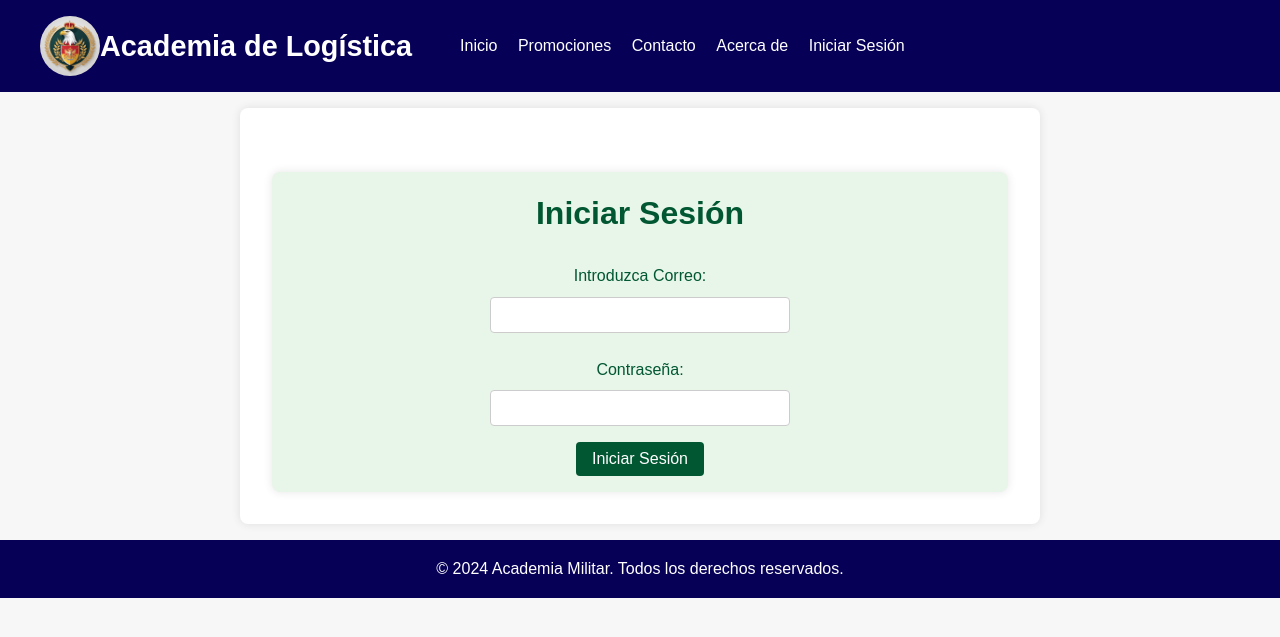
After one commit to ChicoPatino-A/ProyectoPaginaWebAcademiaMilitar, a Flask app: page /iniciarsesion in a window 1280 px wide. The commit adds this page. Shown: the top 637 px of the page. Run offline with Flask 3, Linux system fonts and the light colour scheme.

Commit message:
Creacion de plantillas, mejora de plantillas, y mejoras de diseño

```diff
--- a/app.py
+++ b/app.py
@@ -11,7 +11,7 @@ def johana():
     return '¡Bienvenida Johana!'
 
 @app.route('/principal') # nombre de la ruta
-def abrirIndex(): # funcion que habre la ruta
+def principal(): # funcion que habre la ruta
     return render_template('index.html') # render template -> abrir la plantilla (colocamos la plantilla que queremos abrir)
 
 @app.route('/contacto') # nombre de la ruta
@@ -22,5 +22,9 @@ def contacto(): # funcion que habre la ruta
 def acercade(): # funcion que habre la ruta
     return render_template('acercade.html')
 
+@app.route('/iniciarsesion') # nombre de la ruta
+def iniciarsesion(): # funcion que habre la ruta
+    return render_template('iniciarsesion.html')
+
 if __name__ == '__main__':
     app.run(debug=True, host='192.168.43.69', port=5000)
--- a/static/css/styles.css
+++ b/static/css/styles.css
@@ -1,3 +1,5 @@
+
+/*--------------------------------------------- PLANTILLA BASE ----------------------------------*/
 * {
     margin: 0;
     padding: 0;
@@ -79,7 +81,118 @@ footer {
     color: white;
     text-align: center;
     padding: 1rem;
-    position: absolute;
+    /*position: absolute;*/
     width: 100%;
     bottom: 0;
 }
+
+/*--------------------------------------------- INICIAR SESION ----------------------------------*/
+.iniciar-sesion-seccion {
+    padding: 1rem;
+    margin-top: 2rem;
+    text-align: center;
+    background-color: #e8f5e9;
+    border-radius: 8px;
+    box-shadow: 0 0 10px rgba(0, 0, 0, 0.1);
+}
+
+.iniciar-sesion-seccion form {
+    display: flex;
+    flex-direction: column;
+    align-items: center;
+}
+
+.iniciar-sesion-seccion label {
+    font-size: 1rem;
+    color: #005731;
+    margin: 0.5rem 0;
+}
+
+.iniciar-sesion-seccion input {
+    padding: 0.5rem;
+    font-size: 1rem;
+    margin-bottom: 1rem;
+    border: 1px solid #ccc;
+    border-radius: 4px;
+    width: 80%;
+    max-width: 300px;
+}
+
+.iniciar-sesion-seccion button {
+    padding: 0.5rem 1rem;
+    font-size: 1rem;
+    color: white;
+    background-color: #005731;
+    border: none;
+    border-radius: 4px;
+    cursor: pointer;
+    transition: background-color 0.3s ease;
+}
+
+.iniciar-sesion-seccion button:hover {
+    background-color: #004624;
+}
+
+/*---------------------------------------------CONTACTO ----------------------------------*/
+.contacto-seccion {
+    padding: 2rem;
+    margin: 2rem auto;
+    max-width: 800px;
+    background-color: #fff;
+    border-radius: 8px;
+    box-shadow: 0 4px 8px rgba(0, 0, 0, 0.1);
+    text-align: center;
+}
+
+.contacto-seccion h2 {
+    font-size: 2rem;
+    color: #005731;
+    margin-bottom: 1.5rem;
+}
+
+.contacto-contenido {
+    display: flex;
+    align-items: center;
+    justify-content: center;
+    gap: 2rem;
+    flex-wrap: wrap;
+}
+
+.contacto-imagen {
+    width: 150px;
+    height: 150px;
+    border-radius: 50%;
+    object-fit: cover;
+    box-shadow: 0 2px 4px rgba(0, 0, 0, 0.1);
+}
+
+.contacto-detalles {
+    text-align: left;
+}
+
+.contacto-detalles p {
+    font-size: 1rem;
+    margin: 0.5rem 0;
+    color: #555;
+}
+
+.contacto-detalles a {
+    color: #005731;
+    text-decoration: none;
+    transition: color 0.3s ease;
+}
+
+.contacto-detalles a:hover {
+    color: #00381e;
+}
+
+@media (max-width: 600px) {
+    .contacto-contenido {
+        flex-direction: column;
+        align-items: center;
+    }
+
+    .contacto-detalles {
+        text-align: center;
+    }
+}
--- /dev/null
+++ b/templates/iniciarsesion.html
@@ -0,0 +1,16 @@
+{% extends "plantillabase.html" %}
+{% block content %}
+
+<!-- Sección de iniciar sesión -->
+<section id="iniciar-sesion" class="iniciar-sesion-seccion">
+    <h2>Iniciar Sesión</h2>
+    <form action="/login" method="post">
+        <label for="correo">Introduzca Correo:</label>
+        <input type="email" id="correo" name="correo" required>
+        <label for="contrasena">Contraseña:</label>
+        <input type="password" id="contrasena" name="contrasena" required>
+        <button type="submit">Iniciar Sesión</button>
+    </form>
+</section>
+
+{% endblock %}
--- /dev/null
+++ b/templates/plantillabase.html
@@ -0,0 +1,35 @@
+<!DOCTYPE html>
+<html lang="es">
+<head>
+    <meta charset="UTF-8">
+    <meta name="viewport" content="width=device-width, initial-scale=1.0">
+    <title>Página web academia militar</title>
+    <link rel="stylesheet" type="text/css" href="{{ url_for('static', filename='css/styles.css') }}">
+</head>
+<body>
+    <header>
+        <div class="header-content">
+            <img src="{{ url_for('static', filename='images/logo_proyecto.jpg') }}" alt="Logo" class="logo">
+            <h1>Academia de Logística</h1>
+            <nav>
+                <a href="{{url_for('principal')}}">Inicio</a>
+                <a href="#promociones">Promociones</a>
+                <a href="{{url_for('contacto')}}">Contacto</a>
+                <a href="{{url_for('acercade')}}">Acerca de</a>
+                <a href="{{url_for('iniciarsesion')}}">Iniciar Sesión</a>
+            </nav>
+
+        </div>
+    </header>
+    <main class = "content-main">
+
+        {% block content %}
+    <!-- aqui van los diferentes bloques (ej: acerdade, contacot, etc)-->
+        {% endblock %}
+
+    </main>
+    <footer>
+        <p>&copy; 2024 Academia Militar. Todos los derechos reservados.</p>
+    </footer>
+</body>
+</html>
```
Also changed, not shown: templates/acercade.html (+11 -37 lines), templates/contacto.html (+3 -30 lines), templates/index.html (+6 -39 lines).
